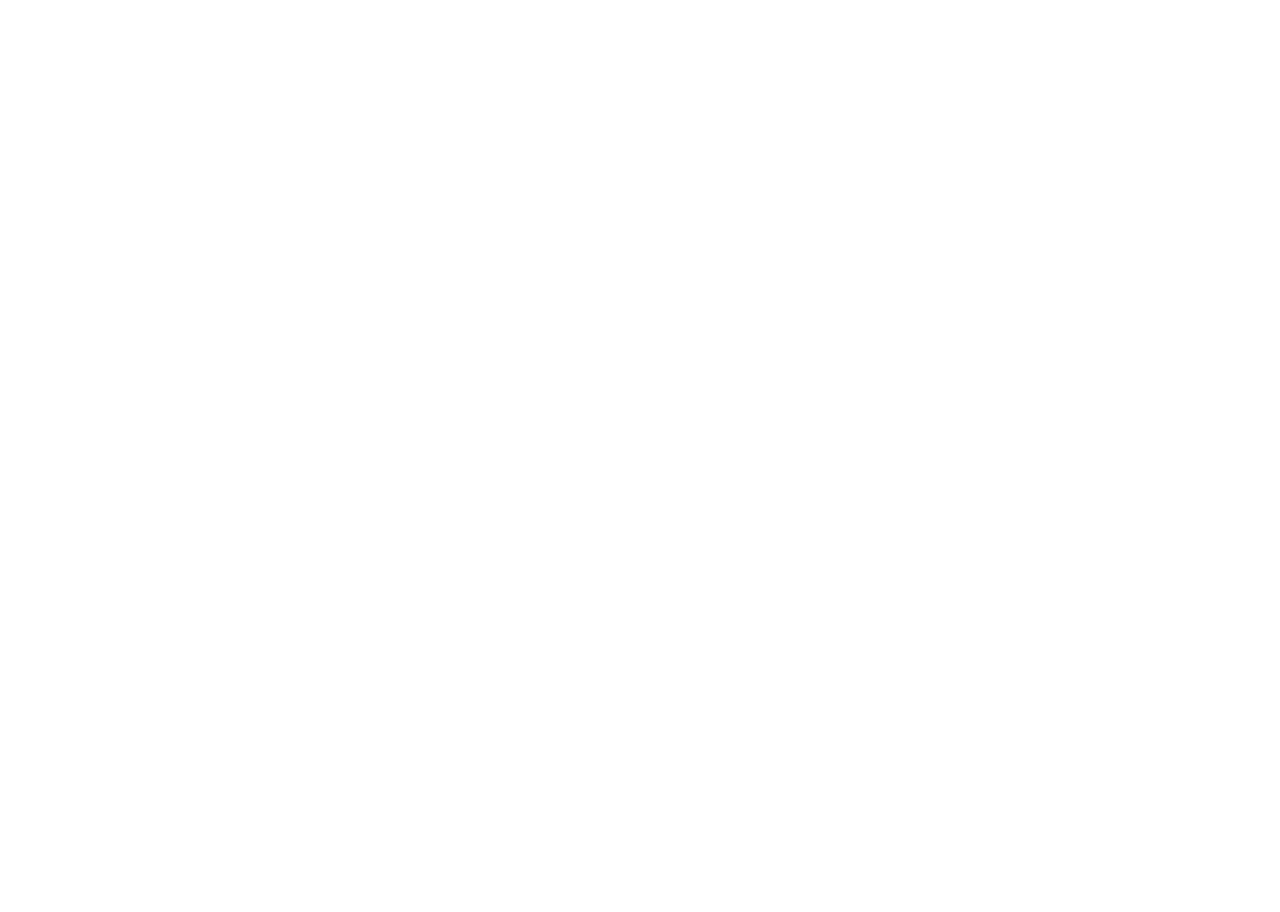
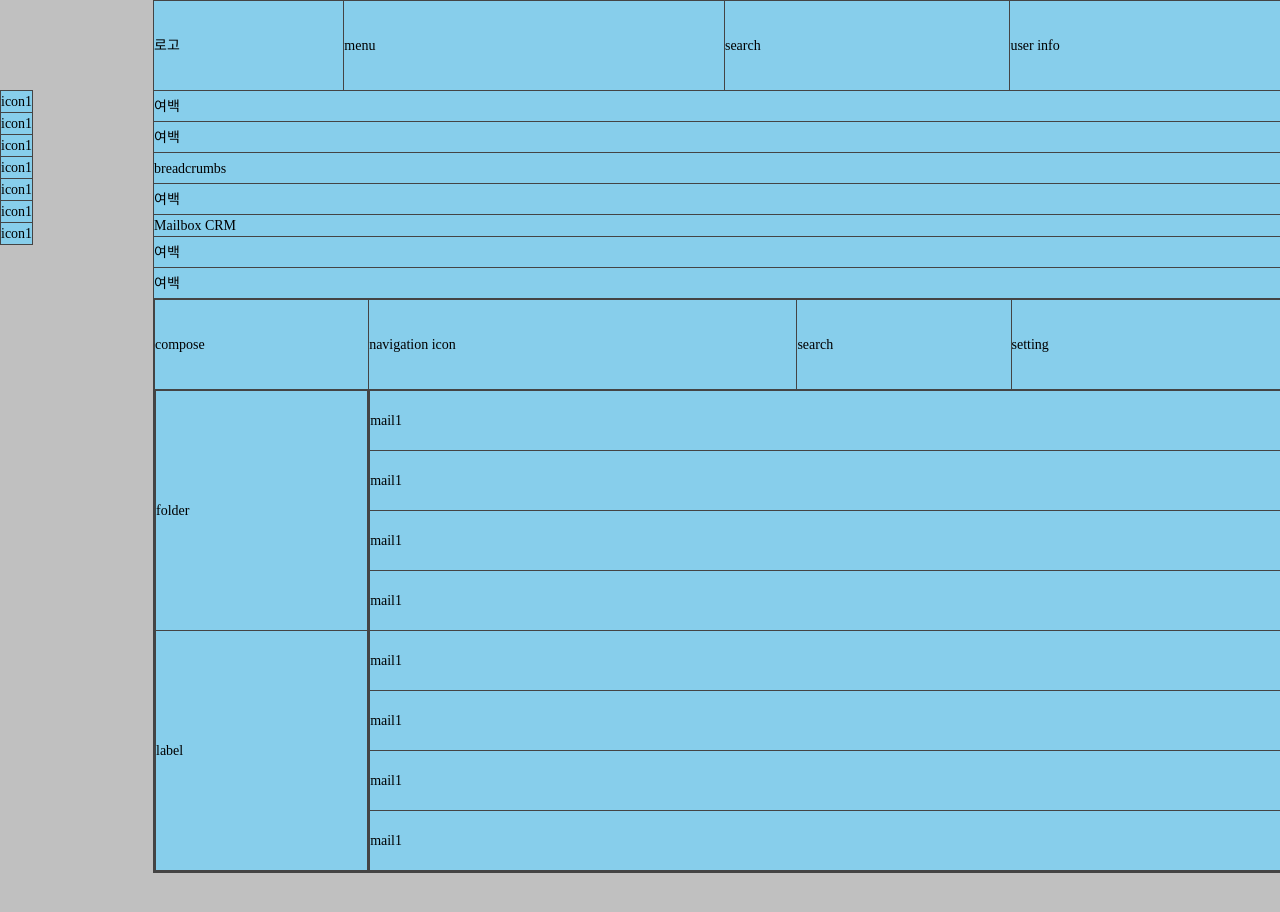
Before and after one commit to degose/FDS-Homework, a website: page TableDesign/index.html in a window 1280 px wide. Shown: the top 912 px of the page. Before the commit the page ends 800 px from the top, so only its background shows below. Drawn offline with Linux system fonts and the light colour scheme.

Commit message:
table 작업중

```diff
--- a/TableDesign/index.html
+++ b/TableDesign/index.html
@@ -8,6 +8,116 @@
     <link rel="stylesheet" href="./css/modules/style.css">
 </head>
 <body>
+    <div class="wrapper">
+        <table class="body-table">
+            <div class="header">
+                <tr class="navigater-row">
+                    <td colspan="2">로고</td>
+                    <td colspan="4">menu</td>
+                    <td colspan="3">search</td>
+                    <td colspan="3">user info</td>
+                </tr>
+            </div>
+            <tr><td colspan="12" class="empty-row">여백</td> <!--그런데 스크린 리더기가 여백을 읽어주면 어쩌지..--></tr>
+            <tr><td colspan="12" class="empty-row">여백</td></tr>
+            <div class="map">
+                <tr>
+                    <td colspan="12" class="breadcrumbs">breadcrumbs</td>
+                </tr>
+            </div>
+            <tr><td colspan="12" class="empty-row">여백</td></tr>
+            <div class="main-title">
+                <tr>
+                    <td colspan="12">Mailbox CRM</td>
+                </tr>
+            </div>
+            <tr><td colspan="12" class="empty-row">여백</td></tr>
+            <tr><td colspan="12" class="empty-row">여백</td></tr>
+            <div class="main">
+                <tr>
+                    <td colspan="12">
+                        <table class="main-table">
+                            <div class="main-header">
+                                <tr class="main-header-row">
+                                    <td colspan="3">compose</td>
+                                    <td colspan="6">navigation icon</td>
+                                    <td colspan="3">search</td>
+                                    <td colspan="4">setting</td>
+                                </tr>
+                            </div>
+                            <div class="main-main">
+                                <tr>
+                                    <td colspan="3" class="sidebar">
+                                        <table class="sidebar-table">
+                                            <tr>
+                                                <td>folder</td>
+                                            </tr>
+                                            <tr>
+                                                <td>label</td>
+                                            </tr>
+                                        </table>
+                                    </td>
+                                    <td colspan="13" class="list">
+                                        <table class="list-table">
+                                            <tr class="list-row">
+                                                <td>mail1</td>
+                                            </tr>
+                                            <tr class="list-row">
+                                                <td>mail1</td>
+                                            </tr>
+                                            <tr class="list-row">
+                                                <td>mail1</td>
+                                            </tr>
+                                            <tr class="list-row">
+                                                <td>mail1</td>
+                                            </tr>
+                                            <tr class="list-row">
+                                                <td>mail1</td>
+                                            </tr>
+                                            <tr class="list-row">
+                                                <td>mail1</td>
+                                            </tr>
+                                            <tr class="list-row">
+                                                <td>mail1</td>
+                                            </tr>
+                                            <tr class="list-row">
+                                                <td>mail1</td>
+                                            </tr>
+                                        </table>
+                                    </td>
+                                </tr>
+                            </div>
 
+                        </table>
+                    </td>
+                </tr>
+            </div>
+        </table>
+    </div>
+    <div class="side-nav">
+        <table>
+            <tr>
+                <td>icon1</td>
+            </tr>
+            <tr>
+                <td>icon1</td>
+            </tr>
+            <tr>
+                <td>icon1</td>
+            </tr>
+            <tr>
+                <td>icon1</td>
+            </tr>
+            <tr>
+                <td>icon1</td>
+            </tr>
+            <tr>
+                <td>icon1</td>
+            </tr>
+            <tr>
+                <td>icon1</td>
+            </tr>
+        </table>
+    </div>
 </body>
 </html>
--- a/TableDesign/sass/partial/_init.scss
+++ /dev/null
@@ -1,19 +0,0 @@
-/* ! init 모듈*/
-
-html {
-  box-sizing: border-box;
-  overflow-y: scroll;
-  font-size: 10px;
-}
-
-body {
-  margin: 0;
-  font-size: 1.4rem; /* 14px */
-  line-height: 1.5;  /* 21px */
-}
-
-*,
-*::before,
-*::after {
-  box-sizing: inherit;
-}
--- /dev/null
+++ b/TableDesign/sass/partials/_init.scss
@@ -0,0 +1,20 @@
+/* ! init 모듈*/
+
+html {
+  // box-sizing: border-box;
+  overflow-y: scroll;
+  font-size: 10px;
+}
+
+body {
+  margin: 0;
+  font-size: 1.4rem; /* 14px */
+  line-height: 1.5;  /* 21px */
+  position: relative;
+}
+
+*,
+*::before,
+*::after {
+  box-sizing: inherit;
+}
--- /dev/null
+++ b/TableDesign/sass/partials/_layout.scss
@@ -0,0 +1,83 @@
+// ! layout 2017 gose
+
+// @import "partials/init";
+$row-height: 30px;
+
+
+.wrapper{
+    background: silver;
+    padding: 0 153px;
+    height: 300vh;
+}
+
+h2{
+    background: red;
+}
+
+table{
+    border: 0;
+    background: yellow;
+    border-collapse: collapse;
+    table-layout: fixed;
+    padding: 0;
+
+}
+.body-table{
+    width: 1142px;
+}
+
+td{
+    background: skyblue;
+    //width: 95.1px;// (1448 - (153*2)) / 12 = 95.16...
+    border: 1px solid #444;
+    padding: 0;
+}
+
+tr{
+    background: pink;
+    // height: 30px;
+}
+
+.navigater-row{
+    height: $row-height * 3;
+}
+.empty-row{
+    height: $row-height;
+}
+.breadcrumbs{
+    height: $row-height;
+}
+.main-header-row{
+    height: $row-height * 3;
+}
+// .sidebar{
+//     width: 224px;
+// }
+.sidebar-table{
+    width: 212px;
+    height: $row-height * 16;
+}
+.list-table{
+    width: 927px;
+}
+.side-btn{
+    width: 224px;
+}
+
+.list-row{
+    height: $row-height * 2;
+}
+
+
+.side-nav{
+    position: absolute;
+    top: $row-height * 3;
+    left: 0;
+}
+
+.main-table{
+    width: 1142px;
+}
+// .main-title{
+//     height: $row-height;
+// } - 왜 이거주니까 상단에도 여백이 생길까??
--- a/TableDesign/sass/style.scss
+++ b/TableDesign/sass/style.scss
@@ -4,3 +4,4 @@
 @import "partials/settings";
 @import "partials/mixin";
 @import "partials/init";
+@import "partials/layout";
```
Also changed, not shown: TableDesign/study.md (added, +54 -0 lines), TableDesign/css/modules/style.css, TableDesign/sass/partials/_mixin.scss (renamed from TableDesign/sass/partial/_mixin.scss), TableDesign/sass/partials/_settings.scss (renamed from TableDesign/sass/partial/_settings.scss).
